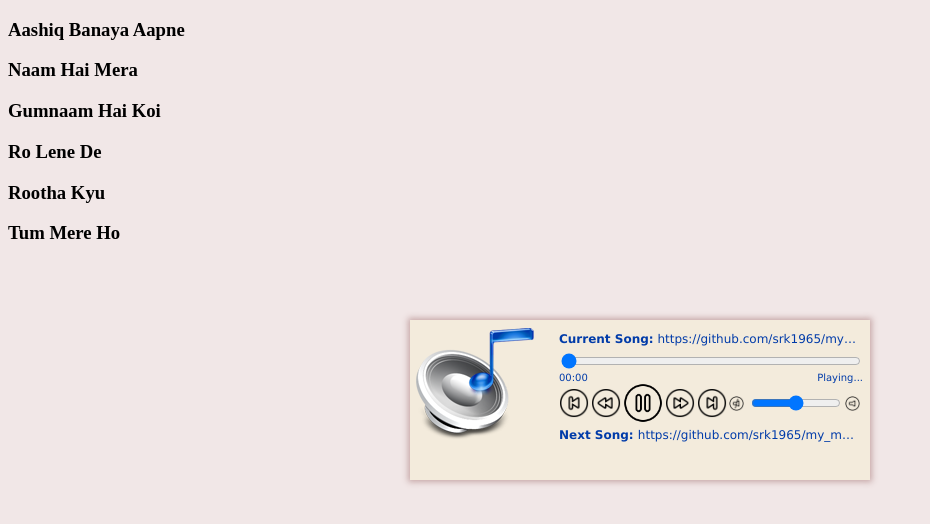
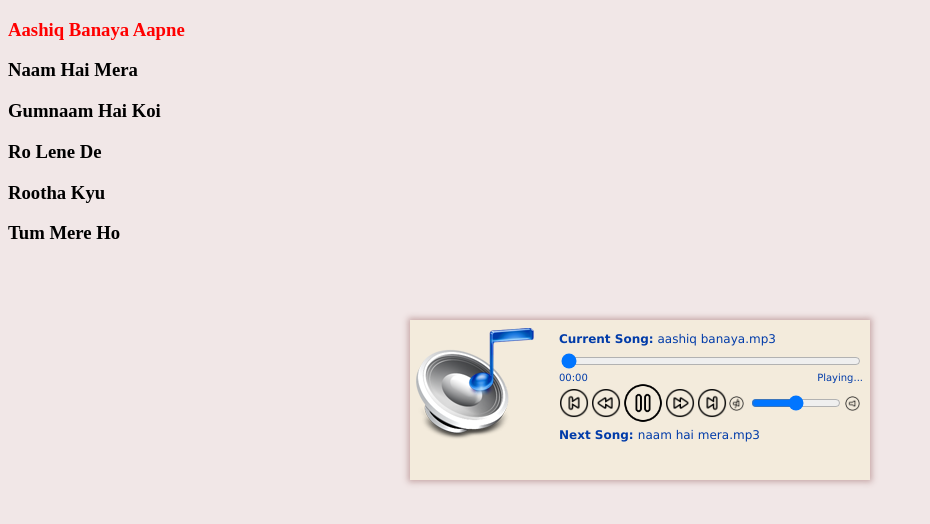
Before and after one commit to srk1965/My_Music, a Flask app: page / in a window 1280 px wide. Shown: the top 524 px of the page, without its empty margins (0-930 px from the left). Run offline with Flask 2, Linux system fonts and the light colour scheme.

Commit message:
add links

```diff
--- a/templates/audio_player.html
+++ b/templates/audio_player.html
@@ -81,14 +81,20 @@
 		currentSong=value;
 		loadSong();
 		playOrPauseButton();
+		for(var i=0;i<6;i++){
+			if (i!=value) {
+				document.getElementById("s"+i).style.color="black";
+			}
+		}
+		document.getElementById("s"+value).style.color="red";
 	}
 </script>
-<h3 onclick="fun(0);">Aashiq Banaya Aapne</h3>
-<h3 onclick="fun(1);">Naam Hai Mera</h3>
-<h3 onclick="fun(2);">Gumnaam Hai Koi</h3>
-<h3 onclick="fun(3);">Ro Lene De</h3>
-<h3 onclick="fun(4);">Rootha Kyu</h3>
-<h3 onclick="fun(5);">Tum Mere Ho</h3>
+<h3 onclick="fun(0);" id="s0">Aashiq Banaya Aapne</h3>
+<h3 onclick="fun(1);" id="s1">Naam Hai Mera</h3>
+<h3 onclick="fun(2);" id="s2">Gumnaam Hai Koi</h3>
+<h3 onclick="fun(3);" id="s3">Ro Lene De</h3>
+<h3 onclick="fun(4);" id="s4">Rootha Kyu</h3>
+<h3 onclick="fun(5);" id="s5">Tum Mere Ho</h3>
 
 
 
@@ -117,12 +123,12 @@
 			</div>
 		</div>
 		<script>
-			var songs = ["https://github.com/srk1965/my_music_songs/raw/master/aashiq%20banaya.mp3",
-			"https://github.com/srk1965/my_music_songs/raw/master/gumnaam.mp3",
-			"https://github.com/srk1965/my_music_songs/raw/master/naam%20hai%20mera.mp3",
-			"https://github.com/srk1965/my_music_songs/raw/master/rolenede.mp3",
-			"https://github.com/srk1965/my_music_songs/raw/master/rootha_kyu.mp3",
-			"https://github.com/srk1965/my_music_songs/raw/master/tum%20mere%20ho.mp3"];
+			var songs = ["aashiq%20banaya.mp3",
+			"naam%20hai%20mera.mp3",
+			"gumnaam.mp3",
+			"rolenede.mp3",
+			"rootha_kyu.mp3",
+			"tum%20mere%20ho.mp3"];
 
 var songTitle = document.getElementById('songTitle');
 var songSlider = document.getElementById('songSlider');
@@ -138,9 +144,14 @@ window.onload = loadSong;
 
 
 function loadSong () {
-	song.src = songs[currentSong];
-	songTitle.innerHTML = "<b>Current Song:</b>" + " " + songs[currentSong];
-	nextSongTitle.innerHTML = "<b>Next Song: </b>" + songs[currentSong + 1 % songs.length];
+	document.getElementById("s0").style.color="red";
+	song.src = "https://github.com/srk1965/my_music_songs/raw/master/" + songs[currentSong];
+	songTitle.innerHTML = "<b>Current Song:</b>" + " " + songs[currentSong].replace("%20"," ").replace("%20"," ");
+	if (currentSong==songs.length-1) {
+		nextSongTitle.innerHTML = "<b>Next Song: </b>" + songs[0].replace("%20"," ").replace("%20"," ");
+	}else{
+		nextSongTitle.innerHTML = "<b>Next Song: </b>" + songs[currentSong + 1].replace("%20"," ").replace("%20"," ");
+	}
 	song.playbackRate = 1;
 	song.volume = volumeSlider.value;
 	song.play();
@@ -214,12 +225,14 @@ function next(){
 	currentSong = currentSong + 1;
 	loadSong();
 }
+fun(currentSong);
 playOrPauseButton();
 }
 
 function previous () {
 	currentSong--;
 	currentSong = (currentSong < 0) ? songs.length - 1 : currentSong;
+	fun(currentSong);
 	loadSong();
 	playOrPauseButton();
 }
```
